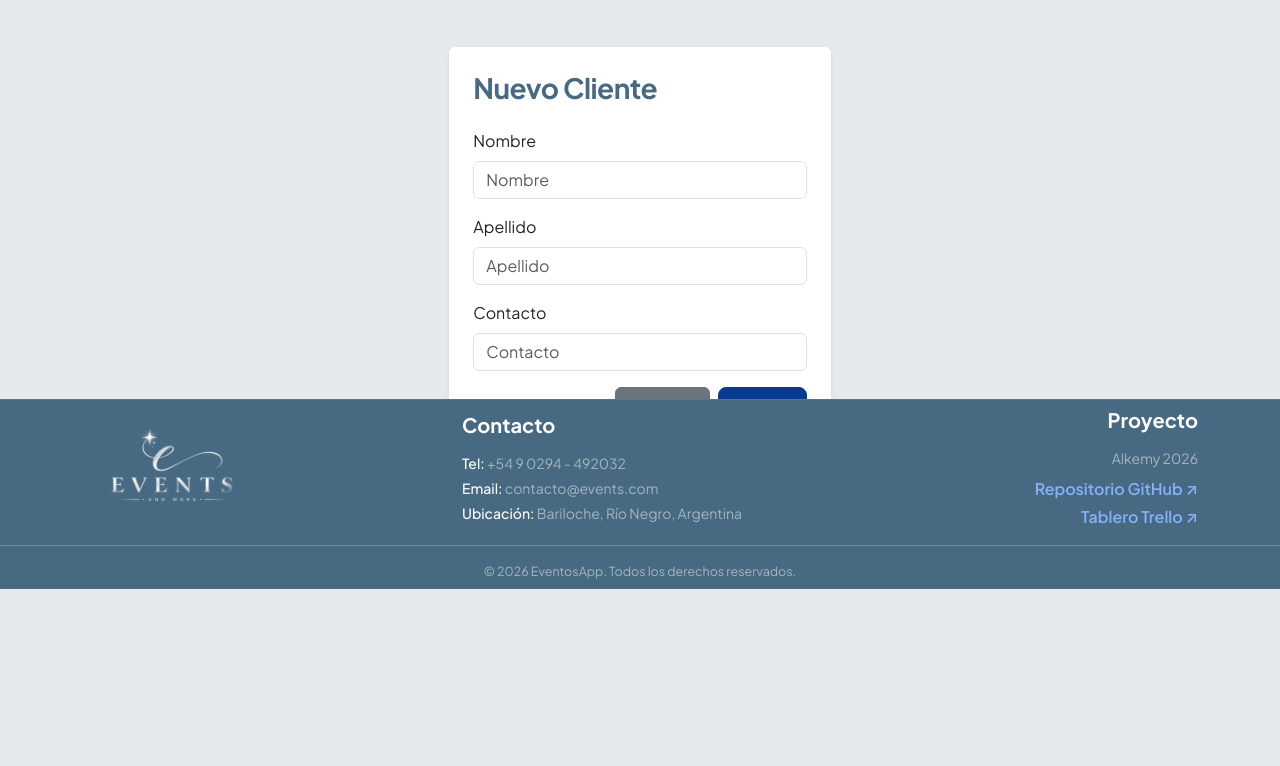
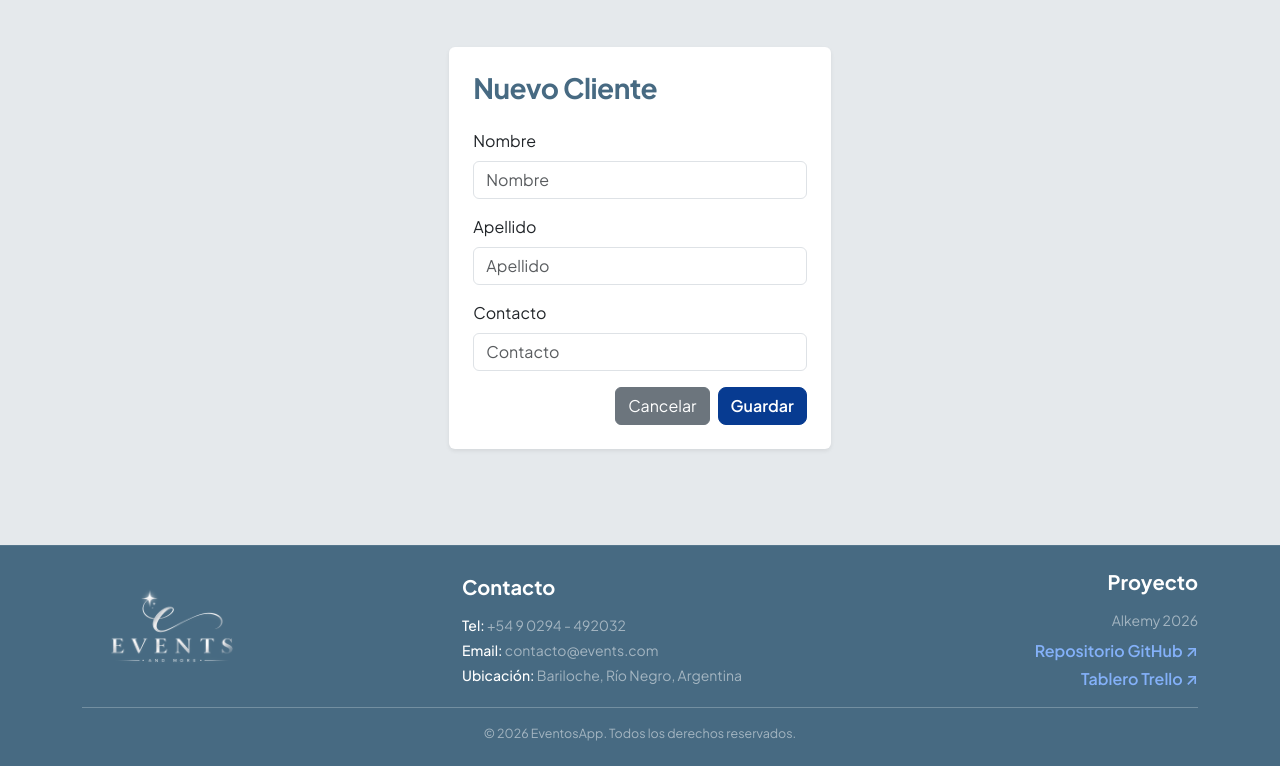
Before and after one commit to PonceDiego/eventos, a Django app: page /servicios/cliente_nuevo/ in a window 1280 px wide. Shown: the part 211-977 px from the top of the page. Before the commit the page ends 800 px from the top, so only its background shows below. Run offline with Django 5.2, Linux system fonts and the light colour scheme; some libraries are stand-ins or nearby versions.

Commit message:
Fix: DatePicker exclusivo para fechas venideras, footer corregido de acuerdo a viewport y admin solo muestra servicios activos al crear un nuevo objetivo

```diff
--- a/MyApp/settings.py
+++ b/MyApp/settings.py
@@ -111,9 +111,9 @@ AUTH_PASSWORD_VALIDATORS = [
 # Internationalization
 # https://docs.djangoproject.com/en/6.1/topics/i18n/
 
-LANGUAGE_CODE = 'en-us'
+LANGUAGE_CODE = 'es'
 
-TIME_ZONE = 'UTC'
+TIME_ZONE = 'America/Argentina/Buenos_Aires'
 
 USE_I18N = True
 
--- a/servicios/admin.py
+++ b/servicios/admin.py
@@ -52,3 +52,8 @@ class ObjetivoVentaAdmin(admin.ModelAdmin):
     list_display = ('servicio', 'meta', 'activo')
     search_fields = ('servicio__nombre',)
     list_filter = ('activo',)
+
+    def formfield_for_foreignkey(self, db_field, request, **kwargs):
+        if db_field.name == "servicio":
+            kwargs["queryset"] = Servicio.objects.filter(activo=True)
+        return super().formfield_for_foreignkey(db_field, request, **kwargs)
--- a/servicios/templates/servicios/base.html
+++ b/servicios/templates/servicios/base.html
@@ -58,6 +58,19 @@
             border-radius: 16px;
             box-shadow: 0 10px 30px -5px rgba(71, 106, 130, 0.08), 0 4px 6px -2px rgba(0, 0, 0, 0.03);
             border: 1px solid rgba(71, 106, 130, 0.1);
+        }
+        main {
+            display: flex;
+            flex-direction: column;
+        }
+
+        main > .row {
+            flex: 1 0 auto;
+        }
+
+        .content-container {
+            display: flex;
+            flex-direction: column;
         }
 
         .content-container>.d-flex {
@@ -163,11 +176,7 @@
             background-color: var(--color-primary) !important;
             border-top: 1px solid rgba(255, 255, 255, 0.08);
 
-            position: fixed;
-            bottom: 0;
-            left: 0;
-            width: 100%;
-            z-index: 1030;
+
         }
 
 
@@ -352,7 +361,7 @@
 </head>
 
 
-
+<body class="d-flex flex-column min-vh-100">
     <nav class="navbar navbar-expand-lg navbar-dark navbar-custom shadow-sm py-2 py-md-3">
         <div class="container">
             <a class="navbar-brand d-flex align-items-center" href="{% url 'home' %}">
@@ -410,7 +419,7 @@
             </div>
         </div>
     </main>
-    <footer class="footer-custom py-2 mt-auto w-100 flex-shrink-0">
+    <footer class="footer-custom py-4 mt-auto w-100 flex-shrink-0">
         <div class="container">
             <div class="row align-items-center text-center text-md-start g-4">
                 <div class="col-12 col-md-4 d-flex justify-content-center justify-content-md-start">
@@ -439,14 +448,13 @@
                 </div>
 
             </div>
+            <!-- Divisor y Copyright -->
+            <hr class="my-3 border-light opacity-10">
+            <div class="text-center text-white-50 extra-small">
+                &copy; {% now "Y" %} EventosApp. Todos los derechos reservados.
+            </div>
         </div>
 
-        <!-- Divisor y Copyright -->
-        <hr class="my-3 border-light opacity-10">
-        <div class="text-center text-white-50 extra-small">
-            &copy; {% now "Y" %} EventosApp. Todos los derechos reservados.
-        </div>
-        </div>
     </footer>
     <script>
         document.addEventListener('DOMContentLoaded', () => {
@@ -470,17 +478,17 @@
             });
         });
 
-        document.addEventListener('DOMContentLoaded', () => {
-            const footer = document.querySelector('footer.footer-custom');
-            const main = document.querySelector('main');
+        // document.addEventListener('DOMContentLoaded', () => {
+        //     const footer = document.querySelector('footer.footer-custom');
+        //     const main = document.querySelector('main');
 
-            function ajustarEspacio() {
-                main.style.paddingBottom = footer.offsetHeight + 'px';
-            }
+        //     function ajustarEspacio() {
+        //         main.style.paddingBottom = footer.offsetHeight + 'px';
+        //     }
 
-            ajustarEspacio();
-            window.addEventListener('resize', ajustarEspacio);
-        });
+        //     ajustarEspacio();
+        //     window.addEventListener('resize', ajustarEspacio);
+        // });
     </script>
     {% bootstrap_javascript %}
 </body>
--- a/servicios/templates/servicios/tablas.html
+++ b/servicios/templates/servicios/tablas.html
@@ -1,7 +1,7 @@
 <style>
     /* Altura máxima y scroll para el contenedor de la tabla */
     .table-scroll-container {
-        max-height: 500px !important;
+        max-height: calc(100vh - 700px) !important;
         overflow-y: auto !important;
         display: block !important;
     }
--- a/servicios/views.py
+++ b/servicios/views.py
@@ -195,11 +195,21 @@ class ReservaCreateView(CreateView):
         form = super().get_form(form_class)
         return custom_form(form)
 
+    def form_valid(self, form):
+        fecha = form.cleaned_data.get('fecha_servicio')
+        if fecha and fecha < timezone.now():
+            form.add_error('fecha_servicio', 'La fecha y hora de la reserva no puede ser anterior a la actual.')
+            return self.form_invalid(form)
+        return super().form_valid(form)
+
 def custom_form(form):
+    ahora = timezone.now().strftime('%Y-%m-%dT%H:%M')
+
     form.fields['fecha_servicio'].widget = DateTimeInput(
         attrs={
             'type' : 'datetime-local',
-            'class' : 'form-control'
+            'class' : 'form-control',
+            'min' : ahora,
         }
     )
 
```
